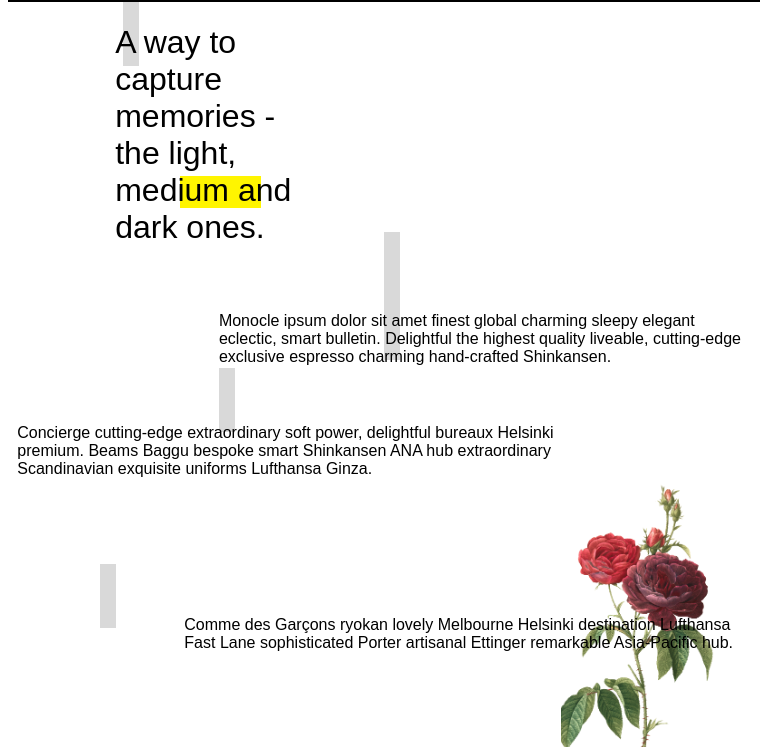
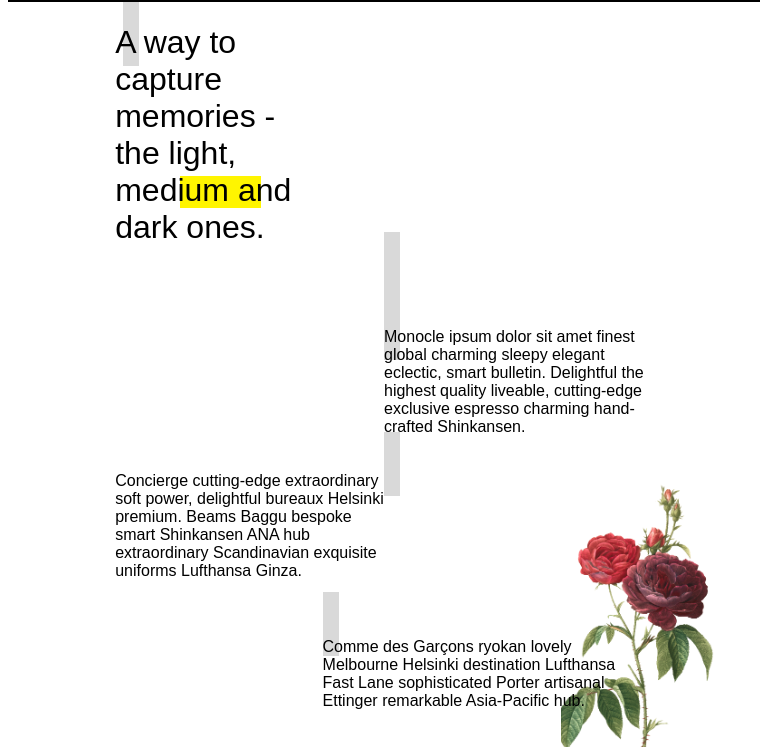
Before and after one commit to Abdumah-code/MEMCAP1, a website built with Vite: page index.html in a window 768 px wide. Shown: the part 88-835 px from the top of the page. Built offline with nearby package versions, Linux system fonts and the light colour scheme; files whose address does not match are found by name.

Commit message:
placerade all text rätt i tablet view och bara bilden kvar jag tänker byta med js

```diff
--- a/styles/tablet.scss
+++ b/styles/tablet.scss
@@ -137,11 +137,11 @@
   .Secondtext{
     font-size: 1rem;
     font-family: 'kyivType regular sans', sans-serif;
-    width: 70%;
+    width: 35%;
     margin: 0%;
     position: absolute;
-    top: 50%;
-    left: 28.5%;
+    top:52%;
+    left: 50%;
 
     p{
       margin-top: 0%;
@@ -153,23 +153,23 @@
     fill:#D9D9D9;
     position: absolute;
     z-index: -10;
-    left: 28.5%;
-    top: 57%;
+    left: 50%;
+    top: 65%;
   }
 
   .Thirdtext{
     font-size: 1rem;
     font-family: 'kyivType regular sans', sans-serif;
-    width: 75%;
+    width: 35%;
     margin: 0%;
     position: absolute;
-    top: 64%;
-    left: 0%;
+    top: 70%;
+    left: 15%;
 
     p{
       margin-top: 0%;
       margin-bottom: 0%;
-      margin-left: 3%;
+      margin-left: 0%;
     }
   }
 
@@ -177,8 +177,8 @@
     fill:#D9D9D9;
     position: absolute;
     z-index: -10;
-    left: 13%;
-    top: 81.5%;
+    left: 42%;
+    top: 85%;
   }
 
   .rose{
@@ -191,11 +191,11 @@
   .Forthtext{
     font-size: 1rem;
     font-family: 'kyivType regular sans', sans-serif;
-    width: 72.5%;
+    width: 39%;
     margin: 0%;
     position: absolute;
-    top: 88%;
-    left: 24%;
+    top: 90.8%;
+    left: 42%;
 
     p{
       margin-top: 0%;
```
Also changed, not shown: styles/tablet.css, 1 other file.
